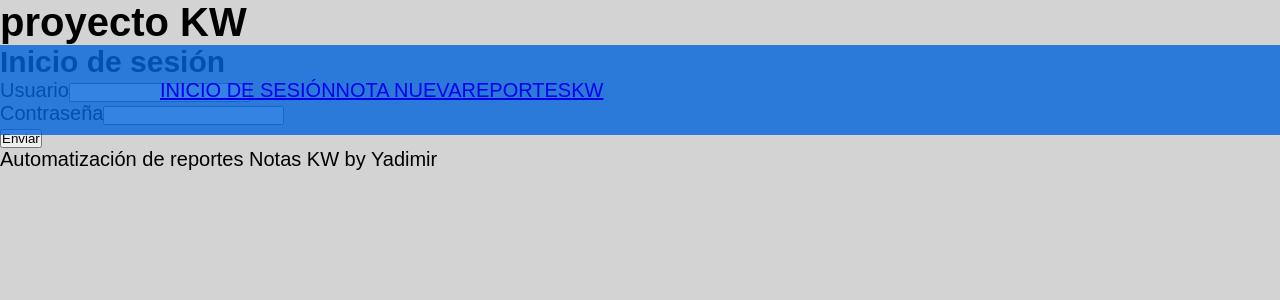
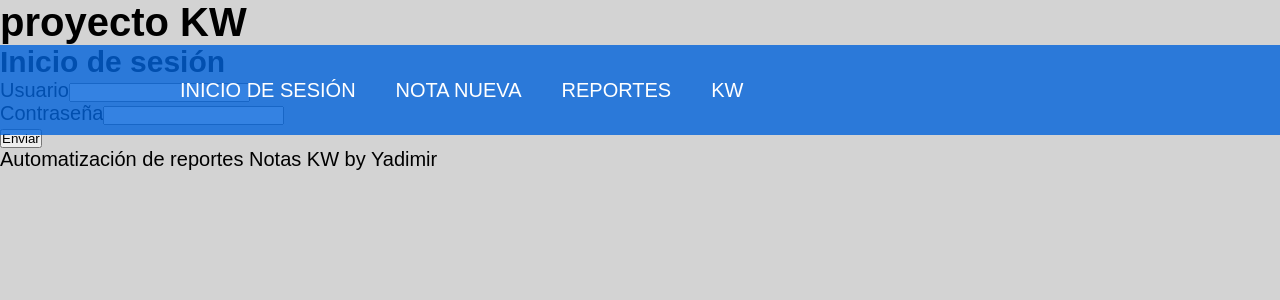
Before and after one commit to YadimirCovBel/KWproy, an Angular app in the folder proyectoKW/: page / in a window 1280 px wide. Shown: the top 300 px of the page. Built offline with nearby package versions, Linux system fonts and the light colour scheme.

Commit message:
se genero header a dentro de styles.css

```diff
--- a/proyectoKW/src/assets/css/style.css
+++ b/proyectoKW/src/assets/css/style.css
@@ -41,3 +41,14 @@ header ul li{
     text-align: center;
     line-height: 90px;
 }
+
+header a{
+    display: block;
+    padding-right: 20px;
+    padding-left: 20px;
+    height: inherit;
+    text-decoration: none;
+    color: white;
+    transition: all 300ms;
+
+}
```
